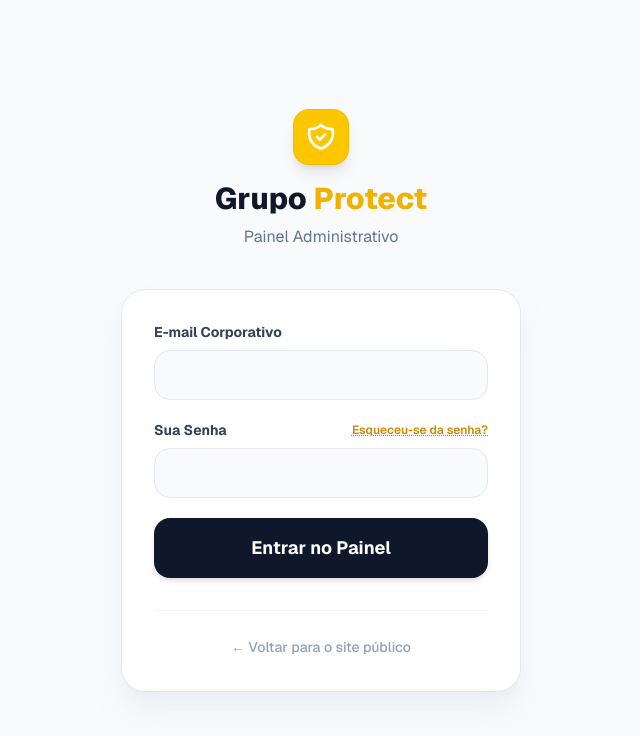
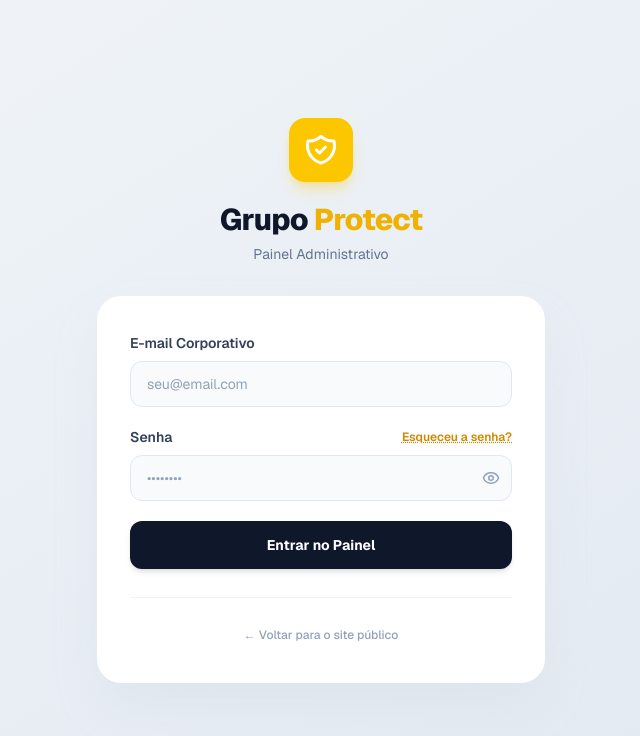
Before and after one commit to guhrizzo/blog, a Next.js app: page /login in a window 1280 px wide. Shown: the top 736 px of the page, without its empty margins (319-959 px from the left). Built offline with nearby package versions, Linux system fonts and the light colour scheme.

Commit message:
u p d a t e

```diff
--- a/app/admin/agenda/gerenciar/page.tsx
+++ b/app/admin/agenda/gerenciar/page.tsx
@@ -70,7 +70,7 @@ export default function GerenciarAgenda() {
           </div>
 
           <Link
-            href="/admin/agenda/criar"
+            href="/admin/agenda"
             className="bg-amber-500 hover:bg-amber-600 text-black px-6 py-3 rounded-xl font-black uppercase text-xs tracking-widest transition-all shadow-md flex items-center justify-center gap-2"
           >
             + Novo Evento
--- a/app/admin/gerenciar-secoes/page.tsx
+++ b/app/admin/gerenciar-secoes/page.tsx
@@ -249,7 +249,7 @@ export default function ManagePhotoSectionsPage() {
                 <button
                   key={col.value}
                   onClick={() => setActiveTab(col.value)}
-                  className={`flex items-center gap-2 px-4 py-2 rounded-xl text-sm font-bold transition-all ${
+                  className={`flex items-center gap-2 px-4 py-2 rounded-xl text-sm font-bold cursor-pointer transition-all ${
                     isActive
                       ? "bg-yellow-500 text-white shadow-lg shadow-yellow-500/20"
                       : "bg-slate-100 text-slate-600 hover:bg-slate-200"
--- a/app/login/page.tsx
+++ b/app/login/page.tsx
@@ -6,12 +6,14 @@ import { signInWithEmailAndPassword, sendPasswordResetEmail, fetchSignInMethodsF
 import { useRouter } from "next/navigation";
 import Link from "next/link";
 import { toast, Toaster } from "sonner";
+import { Eye, EyeOff } from "lucide-react";
 
 export default function LoginPage() {
     const [email, setEmail] = useState("");
     const [senha, setSenha] = useState("");
     const [carregando, setCarregando] = useState(false);
     const [erro, setErro] = useState<string | null>(null);
+    const [senhaVisivel, setSenhaVisivel] = useState(false);
     const router = useRouter();
 
     const handleLogin = async (e: React.FormEvent) => {
@@ -23,9 +25,9 @@ export default function LoginPage() {
             await signInWithEmailAndPassword(auth, email, senha);
             router.push("/admin");
         } catch (error: any) {
-            if (error.code === 'auth/invalid-credential') {
+            if (error.code === "auth/invalid-credential") {
                 setErro("E-mail ou senha incorretos.");
-            } else if (error.code === 'auth/too-many-requests') {
+            } else if (error.code === "auth/too-many-requests") {
                 setErro("Muitas tentativas falhadas. Tente mais tarde.");
             } else {
                 setErro("Erro ao aceder ao painel administrativo.");
@@ -35,7 +37,6 @@ export default function LoginPage() {
         }
     };
 
-    // Função para Recuperação de Senha com Verificação de Cadastro
     const handleEsqueciSenha = async () => {
         if (!email) {
             setErro("Introduza o seu e-mail acima para verificar o cadastro.");
@@ -45,7 +46,6 @@ export default function LoginPage() {
         const toastId = toast.loading("Verificando cadastro no sistema...");
 
         try {
-            // Verifica se o e-mail existe no Firebase Auth
             const metodos = await fetchSignInMethodsForEmail(auth, email);
 
             if (metodos.length === 0) {
@@ -54,35 +54,34 @@ export default function LoginPage() {
                 return;
             }
 
-            // Se existir, envia o reset
             await sendPasswordResetEmail(auth, email);
             toast.success("E-mail de recuperação enviado com sucesso!", { id: toastId });
             setErro(null);
-
         } catch (error: any) {
             console.error("Erro ao recuperar:", error.code);
-            // Se a proteção contra enumeração estiver ativa no Firebase, ele cai aqui ou retorna lista vazia
             toast.error("Não foi possível processar a recuperação agora.", { id: toastId });
         }
     };
 
     return (
-        <div className="flex min-h-screen items-center justify-center bg-slate-50 px-6 font-sans">
+        <div className="flex min-h-screen items-center justify-center bg-linear-to-br from-slate-100 to-slate-200 px-6 font-sans">
             <Toaster position="top-center" richColors />
-            <div className="w-full max-w-100">
+            <div className="w-full max-w-md">
 
                 {/* Header */}
-                <div className="mb-10 text-center">
-                    <div className="mx-auto mb-4 flex h-14 w-14 items-center justify-center rounded-2xl bg-yellow-400 border border-yellow-600/20 shadow-lg">
-                        <svg className="h-8 w-8 text-white" fill="none" stroke="currentColor" viewBox="0 0 24 24">
+                <div className="mb-8 text-center">
+                    <div className="mx-auto mb-5 flex h-16 w-16 items-center justify-center rounded-2xl bg-yellow-400 shadow-lg shadow-yellow-400/30">
+                        <svg className="h-9 w-9 text-white" fill="none" stroke="currentColor" viewBox="0 0 24 24">
                             <path strokeLinecap="round" strokeLinejoin="round" strokeWidth="2" d="M9 12l2 2 4-4m5.618-4.016A11.955 11.955 0 0112 2.944a11.955 11.955 0 01-8.618 3.04A12.02 12.02 0 003 9c0 5.591 3.824 10.29 9 11.622 5.176-1.332 9-6.03 9-11.622 0-1.042-.133-2.052-.382-3.016z" />
                         </svg>
                     </div>
-                    <h2 className="text-3xl font-extrabold text-slate-900">Grupo <span className="text-yellow-500">Protect</span></h2>
-                    <p className="mt-2 text-slate-500">Painel Administrativo</p>
+                    <h1 className="text-3xl font-extrabold tracking-tight text-slate-900">
+                        Grupo <span className="text-yellow-500">Protect</span>
+                    </h1>
+                    <p className="mt-1.5 text-sm text-slate-500">Painel Administrativo</p>
                 </div>
 
-                <div className="rounded-3xl border border-slate-200 bg-white p-8 shadow-xl shadow-slate-200/50">
+                <div className="rounded-3xl border border-white/60 bg-white px-8 py-9 shadow-2xl shadow-slate-300/40">
 
                     {erro && (
                         <div className="mb-6 flex items-center gap-3 rounded-2xl bg-red-50 p-4 text-sm font-medium text-red-600 border border-red-100 animate-in fade-in slide-in-from-top-2">
@@ -94,50 +93,72 @@ export default function LoginPage() {
                     )}
 
                     <form onSubmit={handleLogin} className="space-y-5">
+                        {/* E-mail */}
                         <div>
-                            <label className="mb-2 block text-sm font-bold text-slate-700">E-mail Corporativo</label>
+                            <label className="mb-2 block text-sm font-semibold text-slate-700">
+                                E-mail Corporativo
+                            </label>
                             <input
                                 type="email"
                                 value={email}
                                 onChange={(e) => setEmail(e.target.value)}
-                                className="w-full rounded-2xl border border-slate-200 bg-slate-50 px-4 py-3 text-slate-900 focus:border-yellow-500 focus:ring-2 focus:ring-yellow-200 outline-none transition"
+                                placeholder="seu@email.com"
+                                className="w-full rounded-xl border border-slate-200 bg-slate-50 px-4 py-3 text-sm text-slate-900 placeholder:text-slate-400 focus:border-yellow-400 focus:ring-2 focus:ring-yellow-200 outline-none transition"
                                 required
                             />
                         </div>
 
+                        {/* Senha */}
                         <div>
                             <div className="flex items-center justify-between mb-2">
-                                <label className="text-sm font-bold text-slate-700">Sua Senha</label>
+                                <label className="text-sm font-semibold text-slate-700">Senha</label>
                                 <button
                                     type="button"
                                     onClick={handleEsqueciSenha}
-                                    className="text-xs font-semibold text-yellow-600 hover:text-yellow-700 cursor-pointer underline decoration-dotted"
+                                    className="text-xs font-semibold text-yellow-600 hover:text-yellow-700 cursor-pointer underline decoration-dotted transition"
                                 >
-                                    Esqueceu-se da senha?
+                                    Esqueceu a senha?
                                 </button>
                             </div>
-                            <input
-                                type="password"
-                                value={senha}
-                                onChange={(e) => setSenha(e.target.value)}
-                                className="w-full rounded-2xl border border-slate-200 bg-slate-50 px-4 py-3 text-slate-900 focus:border-yellow-500 focus:ring-2 focus:ring-yellow-200 outline-none transition"
-                                required
-                            />
+                            <div className="relative">
+                                <input
+                                    type={senhaVisivel ? "text" : "password"}
+                                    value={senha}
+                                    onChange={(e) => setSenha(e.target.value)}
+                                    placeholder="••••••••"
+                                    className="w-full rounded-xl border border-slate-200 bg-slate-50 px-4 py-3 pr-11 text-sm text-slate-900 placeholder:text-slate-400 focus:border-yellow-400 focus:ring-2 focus:ring-yellow-200 outline-none transition"
+                                    required
+                                />
+                                <button
+                                    type="button"
+                                    onClick={() => setSenhaVisivel((v) => !v)}
+                                    className="absolute right-3 top-1/2 -translate-y-1/2 text-slate-400 hover:text-slate-600 transition cursor-pointer"
+                                    tabIndex={-1}
+                                    aria-label={senhaVisivel ? "Ocultar senha" : "Mostrar senha"}
+                                >
+                                    {senhaVisivel ? <EyeOff size={18} /> : <Eye size={18} />}
+                                </button>
+                            </div>
                         </div>
 
                         <button
                             type="submit"
                             disabled={carregando}
-                            className={`w-full rounded-2xl py-4 text-lg cursor-pointer font-bold text-white transition-all ${
-                                carregando ? "bg-slate-400 cursor-not-allowed" : "bg-slate-900 hover:bg-yellow-500 active:scale-95 shadow-md"
+                            className={`w-full rounded-xl py-3.5 text-sm font-bold text-white transition-all ${
+                                carregando
+                                    ? "bg-slate-300 cursor-not-allowed"
+                                    : "bg-slate-900 hover:bg-yellow-500 active:scale-95 shadow-md cursor-pointer"
                             }`}
                         >
-                            {carregando ? "A carregar..." : "Entrar no Painel"}
+                            {carregando ? "Entrando..." : "Entrar no Painel"}
                         </button>
                     </form>
 
-                    <div className="mt-8 text-center border-t border-slate-100 pt-6">
-                        <Link href="https://clube-de-tiro.vercel.app/home" className="text-sm font-medium text-slate-400 hover:text-slate-600 transition">
+                    <div className="mt-7 border-t border-slate-100 pt-6 text-center">
+                        <Link
+                            href="https://clube-de-tiro.vercel.app/home"
+                            className="text-xs font-medium text-slate-400 hover:text-slate-600 transition"
+                        >
                             ← Voltar para o site público
                         </Link>
                     </div>
--- a/app/page.tsx
+++ b/app/page.tsx
@@ -1,10 +1,5 @@
-import React from 'react';
-import AdminBlog from './components/AdminBlog';
+import { redirect } from "next/navigation";
 
 export default function Home() {
-  return (
-   <div>
-
-   </div>
-  );
+  redirect("/login");
 }
```
Also changed, not shown: app/admin/contratos/page.tsx (+39 -43 lines).
